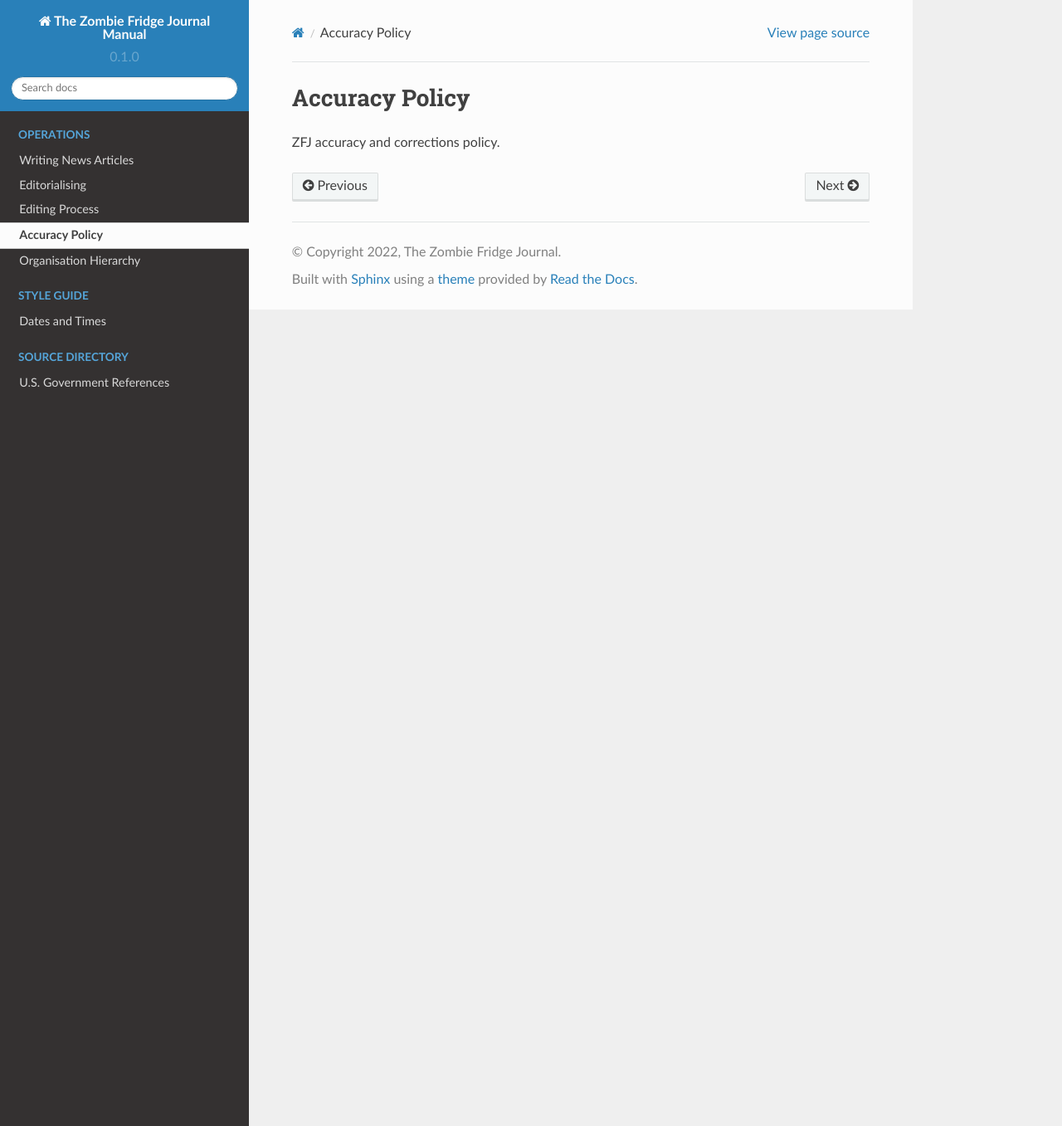
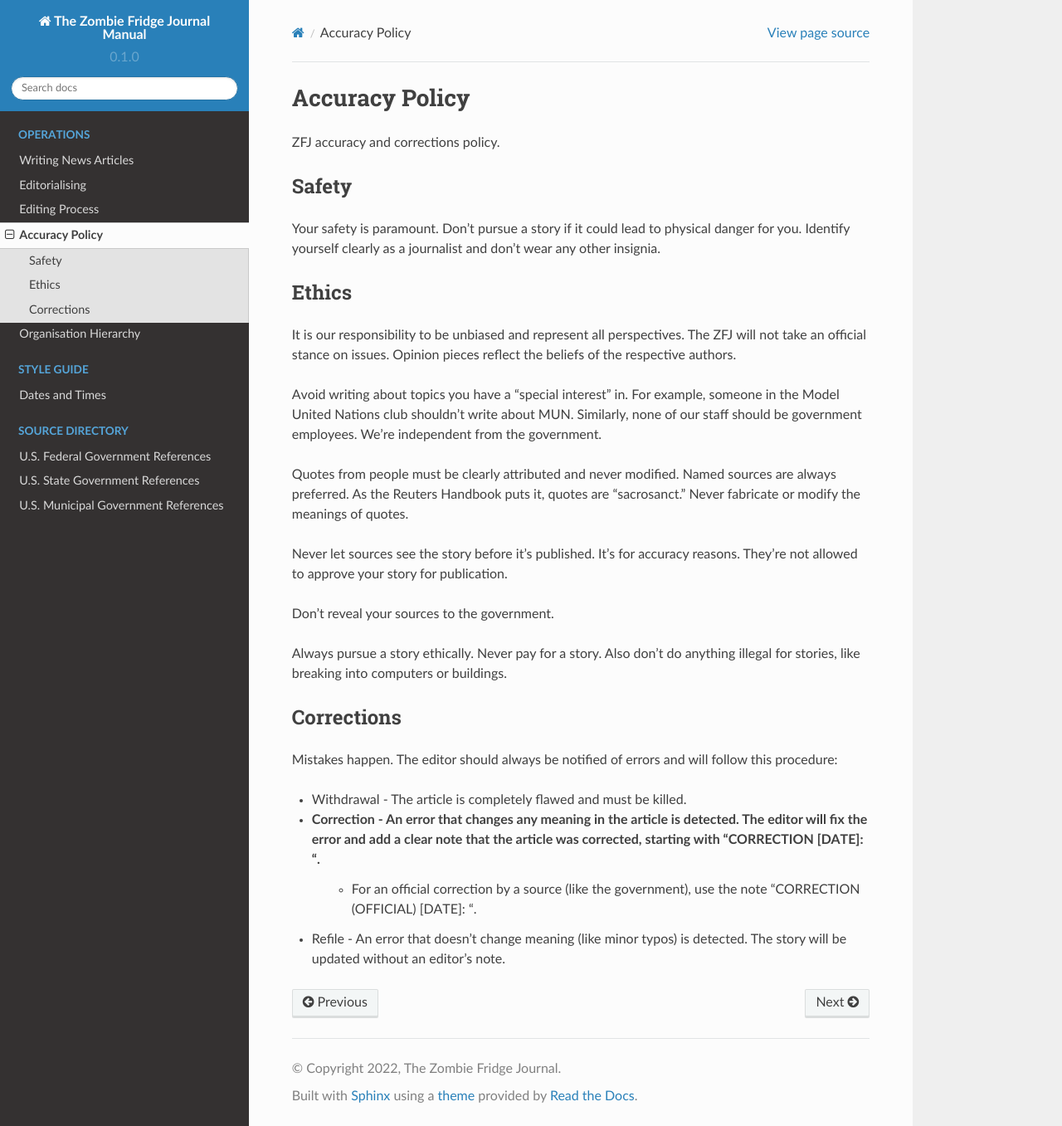
Before and after one commit to theZFJ/manual, a Sphinx documentation site: the page built from docs/accuracyAndCorrections.rst, in a window 1280 px wide and 1357 px high. Shown: the whole window at 83% size. Built offline with Sphinx 7.4.7 and the Read the Docs theme 2.0.0, drawn with Linux system fonts in a browser that asks for light colours.

Commit message:
2022-07-21 work
- worked on Writing News Articles and Ethics + Accuracy policy

- updated pages for U.S. govt. directories

```diff
--- a/docs/accuracyAndCorrections.rst
+++ b/docs/accuracyAndCorrections.rst
@@ -2,3 +2,33 @@ Accuracy Policy
 ===============
 
 ZFJ accuracy and corrections policy.
+
+Safety
+------
+
+Your safety is paramount. Don't pursue a story if it could lead to physical danger for you. Identify yourself clearly as a journalist and don't wear any other insignia.
+
+Ethics
+------
+
+It is our responsibility to be unbiased and represent all perspectives. The ZFJ will not take an official stance on issues. Opinion pieces reflect the beliefs of the respective authors.
+
+Avoid writing about topics you have a "special interest" in. For example, someone in the Model United Nations club shouldn't write about MUN. Similarly, none of our staff should be government employees. We're independent from the government.
+
+Quotes from people must be clearly attributed and never modified. Named sources are always preferred. As the Reuters Handbook puts it, quotes are "sacrosanct." Never fabricate or modify the meanings of quotes.
+
+Never let sources see the story before it's published. It's for accuracy reasons. They're not allowed to approve your story for publication.
+
+Don't reveal your sources to the government.
+
+Always pursue a story ethically. Never pay for a story. Also don't do anything illegal for stories, like breaking into computers or buildings.
+
+Corrections
+-----------
+
+Mistakes happen. The editor should always be notified of errors and will follow this procedure:
+
+* Withdrawal - The article is completely flawed and must be killed.
+* Correction - An error that changes any meaning in the article is detected. The editor will fix the error and add a clear note that the article was corrected, starting with "CORRECTION [DATE]: ".
+    * For an official correction by a source (like the government), use the note "CORRECTION (OFFICIAL) [DATE]: ".
+* Refile - An error that doesn't change meaning (like minor typos) is detected. The story will be updated without an editor's note.
--- a/docs/index.rst
+++ b/docs/index.rst
@@ -5,7 +5,7 @@ The Zombie Fridge Journal Manual is a collection of useful information for journ
 
 It is mainly the style guide and operations manual for the newspaper. It also has information on the article writing and editing process and acts as a reference for some useful sources.
 
-The manual is based on the `Reuters Handbook of Journalism <https://www.trust.org/contentAsset/raw-data/652966ab-c90b-4252-b4a5-db8ed1d438ce/file>`_.
+The manual is based on the `Reuters Handbook of Journalism <https://www.trust.org/contentAsset/raw-data/652966ab-c90b-4252-b4a5-db8ed1d438ce/file>`_ and `the Reuters Foundation Reporters Handbook <https://www.trust.org/contentAsset/raw-data/331ec29e-cf0d-4de9-aeff-4050fc22a884/file>`_.
 
 Contents:
 ---------
@@ -27,7 +27,9 @@ Contents:
 .. toctree::
    :caption: Source Directory
 
-   U.S. Government References <usGovernment>
+   U.S. Federal Government References <usFedGovt>
+   U.S. State Government References <usStateGovt>
+   U.S. Municipal Government References <usMunGovt>
 
 Contributors:
 -------------
--- a/docs/usGovernment.rst
+++ /dev/null
@@ -1,4 +0,0 @@
-U.S. Government References
-==========================
-
-A noncomprehensive list of press release feeds from United States government agencies.
--- /dev/null
+++ b/docs/usMunGovt.rst
@@ -0,0 +1,4 @@
+U.S. Municipal Government References
+====================================
+
+A noncomprehensive list of press release feeds from United States municipal government agencies.
--- /dev/null
+++ b/docs/usStateGovt.rst
@@ -0,0 +1,4 @@
+U.S. State Government References
+================================
+
+A noncomprehensive list of press release feeds from United States state government agencies.
```
Also changed, not shown: docs/usFedGovt.rst (added, +18 -0 lines), docs/writingNewsArticles.rst (+16 -0 lines).
